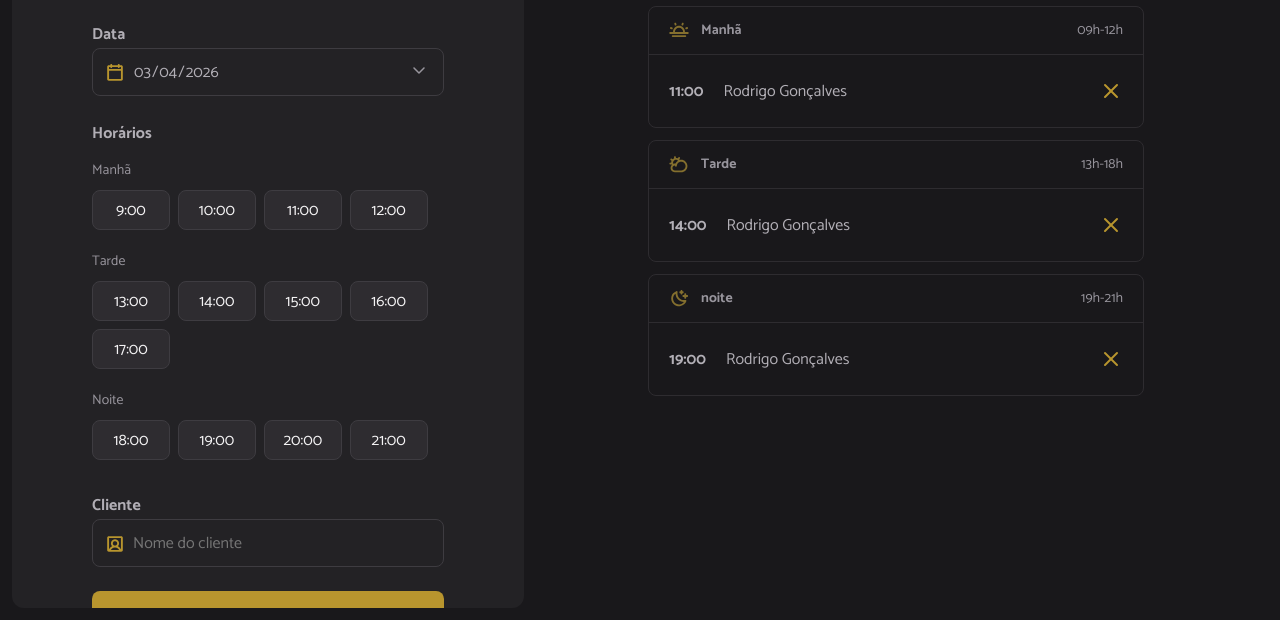
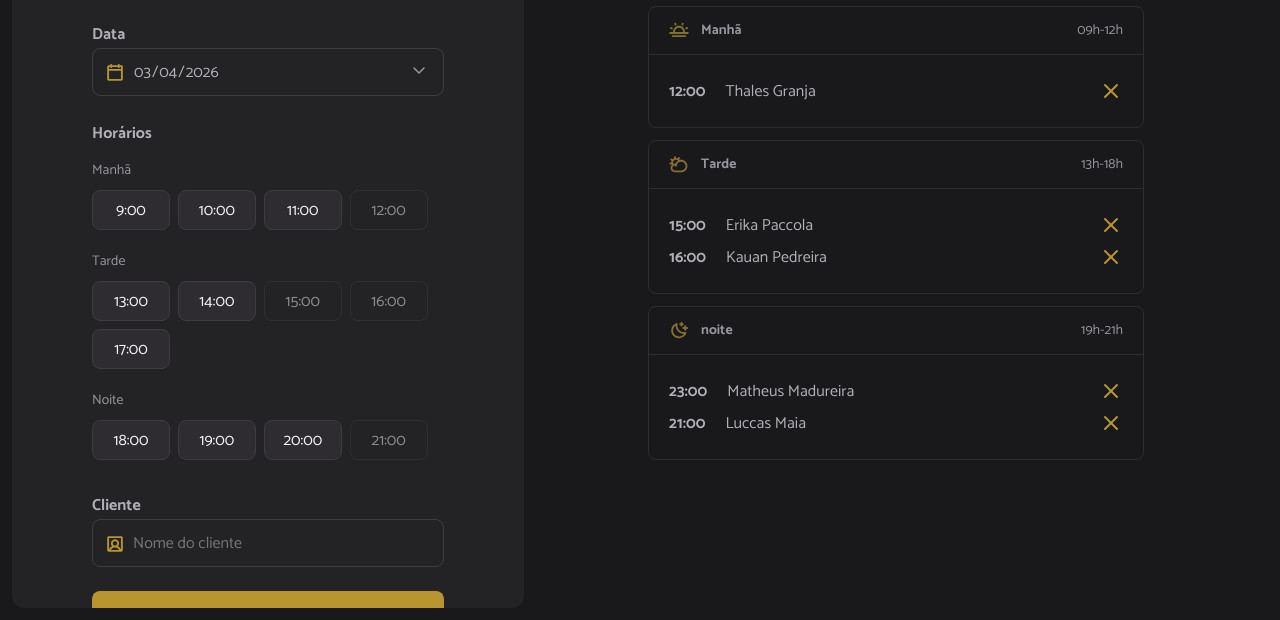
Before and after one commit to ThalesGranja/HairDay, a website built with webpack: page index.html in a window 1280 px wide. Shown: the part 180-800 px from the top of the page. Built offline with nearby package versions, Linux system fonts and the light colour scheme; data requests are answered from the project's data file.

Commit message:
feat: data manipulation logic for working with the scheduling API

```diff
--- a/server.json
+++ b/server.json
@@ -1,3 +1,29 @@
 {
-  "schedules": []
+  "schedules": [
+    {
+      "id": 1772587059089,
+      "name": "Erika Paccola",
+      "when": "2026-03-04T15:00:00.000Z"
+    },
+    {
+      "id": 1772589747359,
+      "name": "Kauan Pedreira",
+      "when": "2026-03-04T16:00:00.000Z"
+    },
+    {
+      "id": 1772589769887,
+      "name": "Matheus Madureira",
+      "when": "2026-03-04T23:00:00.000Z"
+    },
+    {
+      "id": 1772590577722,
+      "name": "Thales Granja",
+      "when": "2026-03-04T12:00:00.000Z"
+    },
+    {
+      "id": 1772591099512,
+      "name": "Luccas Maia",
+      "when": "2026-03-04T21:00:00.000Z"
+    }
+  ]
 }
--- a/src/modules/form/hours-load.js
+++ b/src/modules/form/hours-load.js
@@ -4,20 +4,25 @@
 
 const hours = document.getElementById("hours");
 
-export function hoursLoad({ date }) {
+export function hoursLoad({ date, dailySchedules }) {
   // Limpa a lista de horários
   hours.innerHTML = "";
+
+  // Obtém a lista de todos os horários reservados
+  const unavailableHours = dailySchedules.map((schedule) => dayjs(schedule.when).format("HH:mm"));
 
   const opening = openingHours.map((hour) => {
     // Recupera somente a hora
     const [scheduleHour] = hour.split(":");
 
     // Adiciona a hora na data e verifica se está no passado.
-    const isHourPast = dayjs(date).add(scheduleHour, "hour").isAfter(dayjs());
+    const isHourPast = dayjs(date).add(scheduleHour, "hour").isBefore(dayjs());
+
+    const available = !unavailableHours.includes(hour) && !isHourPast;
 
     return {
       hour,
-      available: isHourPast
+      available
     }
   })
 
--- a/src/modules/form/submit.js
+++ b/src/modules/form/submit.js
@@ -1,4 +1,7 @@
 import dayjs from "dayjs";
+
+import { scheduleNew } from "../../services/schedule-new.js";
+import { schedulesDay } from "../schedules/load.js"
 
 const form = document.querySelector("form");
 const clientName = document.getElementById("client")
@@ -11,7 +14,7 @@
 selectedDate.value = inputToday;
 selectedDate.min = inputToday;
 
-form.onsubmit = (event) => {
+form.onsubmit = async (event) => {
   event.preventDefault()
 
   try {
@@ -39,6 +42,15 @@
     // Gera um ID
     const id = new Date().getTime();
 
+    // Faz o agendamento
+    await scheduleNew({ id, name, when })
+
+    // Recarrega os agendamentos
+    await schedulesDay();
+
+    // Limpa o input de nome do cliente.
+    clientName.value = ""
+
   } catch (error) {
     alert("Não foi possível realizar o agendamento.");
     console.log(error);
--- a/src/modules/schedules/load.js
+++ b/src/modules/schedules/load.js
@@ -1,12 +1,20 @@
+import { scheduleFetchByDay } from "../../services/schedule-fetch-by-day.js"
 import { hoursLoad } from "../form/hours-load.js"
+import { schedulesShow } from "../schedules/show.js";
 
 // Seleciona o input de data
 const selectedDate = document.getElementById("date");
 
-export function schedulesDay() {
+export async function schedulesDay() {
   // Obtém a data do input
   const date = selectedDate.value;
 
+  // Busca na API os agendamentos
+  const dailySchedules = await scheduleFetchByDay({ date });
+
+  // Exibe os agendamentos
+  schedulesShow({ dailySchedules });
+
   // Renderiza as horas disponíveis.
-  hoursLoad({ date });
+  hoursLoad({ date, dailySchedules });
 }
--- /dev/null
+++ b/src/modules/schedules/show.js
@@ -0,0 +1,53 @@
+import dayjs from "dayjs"
+
+// Seleciona as sessões manhã, tarde e noite.
+const periodMorning = document.getElementById("period-morning");
+const periodAfternoon = document.getElementById("period-afternoon");
+const periodNight = document.getElementById("period-night");
+
+export function schedulesShow({ dailySchedules }) {
+  try {
+    // Limpa as listas
+    periodMorning.innerHTML = "";
+    periodAfternoon.innerHTML = "";
+    periodNight.innerHTML = "";
+
+    // Renderiza os agebdamentos por período
+    dailySchedules.forEach((schedule) => {
+      const item = document.createElement("li");
+      const time = document.createElement("strong");
+      const name = document.createElement("span");
+
+      // Adiciona o id do agendamento
+      item.setAttribute("data-id", schedule.id);
+
+      time.textContent = dayjs(schedule.when).format("HH:mm");
+      name.textContent = schedule.name;
+
+      // Cria ícone de cancelar o agendamento
+      const cancelIcon = document.createElement("img");
+      cancelIcon.classList.add("cancel-icon");
+      cancelIcon.setAttribute("src", "./src/assets/cancel.svg");
+      cancelIcon.setAttribute("alt", "Cancelar");
+
+      // Adiciona tempo, nome e ícone no item
+      item.append(time, name, cancelIcon);
+
+      // Obtém somente a hora
+      const hour = dayjs(schedule.when).hour();
+
+      // Renderiza o agendamento na sessão (manhã, tarde ou noite)
+      if (hour <= 12) {
+        periodMorning.appendChild(item);
+      } else if (hour > 12 && hour <= 18) {
+        periodAfternoon.appendChild(item);
+      } else {
+        periodNight.appendChild(item);
+      }
+
+    })
+  } catch (error) {
+    console.log(error);
+    alert("Não foi possível exibir os agendamentos");
+  }
+}
--- /dev/null
+++ b/src/services/api-config.js
@@ -0,0 +1,3 @@
+export const apiConfig = {
+  baseURL: "http://localhost:3333",
+}
--- /dev/null
+++ b/src/services/schedule-fetch-by-day.js
@@ -0,0 +1,21 @@
+import dayjs from "dayjs"
+import { apiConfig } from "./api-config"
+
+export async function scheduleFetchByDay({ date }) {
+  try {
+    // Fazendo a requisição
+    const response = await fetch(`${apiConfig.baseURL}/schedules`);
+
+    // Converte para JSON
+    const data = await response.json();
+
+    // Filtra os agendamentos pelo dia selecionado
+    const dailySchedules = data.filter((schedule) => dayjs(date).isSame(schedule.when, "day"));
+
+    return dailySchedules
+
+  } catch (error) {
+    console.log(error);
+    alert("Não foi possível buscar os agendamentos do dia selecionado.");
+  }
+}
--- /dev/null
+++ b/src/services/schedule-new.js
@@ -0,0 +1,20 @@
+import { apiConfig } from "./api-config"
+
+export async function scheduleNew({ id, name, when }) {
+  try {
+    // Faz a requisição para enviar os dados do agendamento.
+    await fetch(`${apiConfig.baseURL}/schedules`, {
+      method: 'POST',
+      headers: {
+        "Content-Type": "application/json"
+      },
+      body: JSON.stringify({ id, name, when }),
+    });
+
+    alert("Agendamento realizado com sucesso!");
+
+  } catch (error) {
+    console.log(error);
+    alert("Não foi possível agendar. Tente novamente mais tarde.");
+  }
+}
```
Also changed, not shown: index.html (+6 -6 lines).
